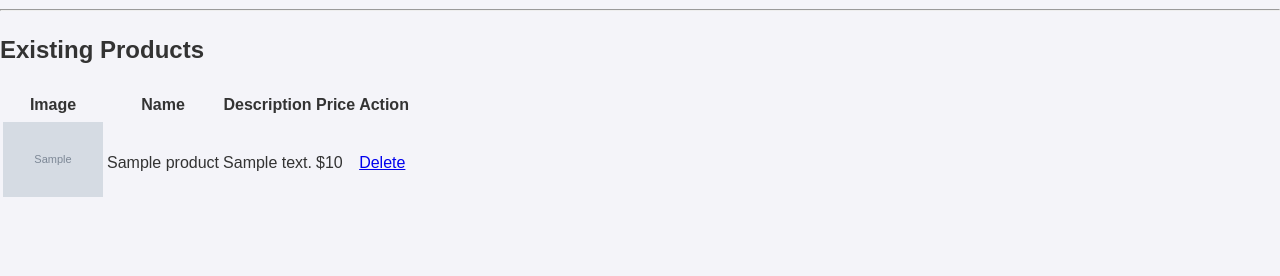
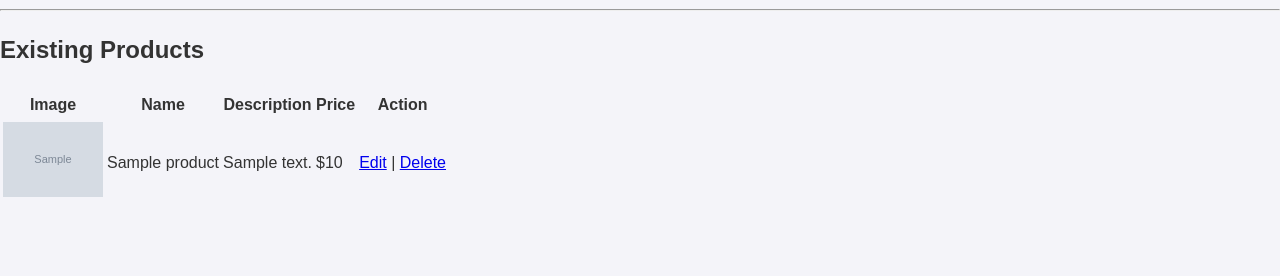
Before and after one commit to bit-8/rotibakarpakngah, a PHP site: page /admin_prod.php in a window 1280 px wide. Shown: the part 469-745 px from the top of the page. Run offline with PHP 8.4, Linux system fonts and the light colour scheme; the visitor is signed in with stand-in values (Sample User, id 1); tables that the repository leaves empty or names only in its code hold one stand-in row (values such as "Sample post"); grey boxes marked "Sample" are stand-in pictures.

Commit message:
RPBN : added minimal dasboard product function 7

```diff
--- a/admin_prod.php
+++ b/admin_prod.php
@@ -2,20 +2,54 @@
 session_start();
 include 'db_connect.php';
 
-// Redirect if not logged in as admin
-// if (!isset($_SESSION['isAdmin']) || !$_SESSION['isAdmin']) {
-//     header("Location: login.php");
-//     exit();
-// }
+// Admin access check
+if (!isset($_SESSION['user_id']) || $_SESSION['role'] !== 'admin') {
+    header("Location: login.php");
+    exit();
+}
 
 $message = '';
+$edit_product = null;
+$is_edit_mode = false;
+
+// Handle Edit Request (to populate the form)
+if (isset($_GET['edit'])) {
+    $id_to_edit = (int)$_GET['edit'];
+    $stmt = $conn->prepare("SELECT * FROM products WHERE id = ?");
+    $stmt->bind_param("i", $id_to_edit);
+    $stmt->execute();
+    $result = $stmt->get_result();
+    if ($result->num_rows > 0) {
+        $edit_product = $result->fetch_assoc();
+        $is_edit_mode = true;
+    }
+    $stmt->close();
+}
+
+// Handle Update Product
+if ($_SERVER["REQUEST_METHOD"] == "POST" && isset($_POST['update_product'])) {
+    $id = (int)$_POST['product_id'];
+    $name = $_POST['name'];
+    $description = $_POST['description'];
+    $price = $_POST['price'];
+    // Image is not updated in this form to keep it simple
+
+    $stmt = $conn->prepare("UPDATE products SET name = ?, description = ?, price = ? WHERE id = ?");
+    $stmt->bind_param("ssdi", $name, $description, $price, $id);
+    if ($stmt->execute()) {
+        $message = "Product updated successfully.";
+    } else {
+        $message = "Error updating product: " . $stmt->error;
+    }
+    $stmt->close();
+}
 
 // Handle Add Product
 if ($_SERVER["REQUEST_METHOD"] == "POST" && isset($_POST['add_product'])) {
     $name = $_POST['name'];
     $description = $_POST['description'];
     $price = $_POST['price'];
-    $image = $_POST['image']; // Image is now from the select dropdown
+    $image = $_POST['image'];
 
     if (!empty($name) && !empty($description) && !empty($price) && !empty($image)) {
         $stmt = $conn->prepare("INSERT INTO products (name, description, price, image) VALUES (?, ?, ?, ?)");
@@ -33,21 +67,7 @@ if ($_SERVER["REQUEST_METHOD"] == "POST" && isset($_POST['add_product'])) {
 
 // Handle Delete Product
 if (isset($_GET['delete'])) {
-    $id = $_GET['delete'];
-
-    // We don't delete the image file from img/ anymore since they are reused
-    // // First, get the image name to delete the file
-    // $stmt = $conn->prepare("SELECT image FROM products WHERE id = ?");
-    // $stmt->bind_param("i", $id);
-    // $stmt->execute();
-    // $stmt->bind_result($image_to_delete);
-    // $stmt->fetch();
-    // $stmt->close();
-
-    // if ($image_to_delete && file_exists('img/' . $image_to_delete)) {
-    //     unlink('img/' . $image_to_delete);
-    // }
-
+    $id = (int)$_GET['delete'];
     $stmt = $conn->prepare("DELETE FROM products WHERE id = ?");
     $stmt->bind_param("i", $id);
     if ($stmt->execute()) {
@@ -58,15 +78,11 @@ if (isset($_GET['delete'])) {
     $stmt->close();
 }
 
-// Fetch all products
+// Fetch all products and images
 $products = $conn->query("SELECT * FROM products ORDER BY created_at DESC");
-
-// Fetch all images from the img directory
 $image_dir = 'img/';
 $images = array_diff(scandir($image_dir), array('..', '.'));
-
 ?>
-
 <!DOCTYPE html>
 <html lang="en">
 <head>
@@ -86,24 +102,33 @@ $images = array_diff(scandir($image_dir), array('..', '.'));
     </header>
 
     <main class="admin-container">
-        <h2>Add New Product</h2>
+        <h2><?php echo $is_edit_mode ? 'Edit Product' : 'Add New Product'; ?></h2>
         <?php if ($message): ?>
-            <p class="message"><?php echo $message; ?></p>
+            <div class="alert alert-info"><?php echo $message; ?></div>
         <?php endif; ?>
+
         <form action="admin_prod.php" method="post">
-            <input type="hidden" name="add_product" value="1">
+            <?php if ($is_edit_mode): ?>
+                <input type="hidden" name="update_product" value="1">
+                <input type="hidden" name="product_id" value="<?php echo $edit_product['id']; ?>">
+            <?php else: ?>
+                <input type="hidden" name="add_product" value="1">
+            <?php endif; ?>
+
             <div class="form-group">
                 <label for="name">Product Name:</label>
-                <input type="text" id="name" name="name" required>
+                <input type="text" id="name" name="name" value="<?php echo $is_edit_mode ? htmlspecialchars($edit_product['name']) : ''; ?>" required>
             </div>
             <div class="form-group">
                 <label for="description">Description:</label>
-                <textarea id="description" name="description" rows="4" required></textarea>
+                <textarea id="description" name="description" rows="4" required><?php echo $is_edit_mode ? htmlspecialchars($edit_product['description']) : ''; ?></textarea>
             </div>
             <div class="form-group">
                 <label for="price">Price:</label>
-                <input type="number" id="price" name="price" step="0.01" required>
+                <input type="number" id="price" name="price" step="0.01" value="<?php echo $is_edit_mode ? htmlspecialchars($edit_product['price']) : ''; ?>" required>
             </div>
+
+            <?php if (!$is_edit_mode): ?>
             <div class="form-group">
                 <label for="image">Product Image:</label>
                 <select id="image" name="image" required>
@@ -113,7 +138,12 @@ $images = array_diff(scandir($image_dir), array('..', '.'));
                     <?php endforeach; ?>
                 </select>
             </div>
-            <button type="submit">Add Product</button>
+            <?php endif; ?>
+
+            <button type="submit"><?php echo $is_edit_mode ? 'Update Product' : 'Add Product'; ?></button>
+            <?php if ($is_edit_mode): ?>
+                <a href="admin_prod.php" class="button-link">Cancel Edit</a>
+            <?php endif; ?>
         </form>
 
         <hr>
@@ -138,8 +168,8 @@ $images = array_diff(scandir($image_dir), array('..', '.'));
                             <td><?php echo htmlspecialchars($row['description']); ?></td>
                             <td>$<?php echo htmlspecialchars($row['price']); ?></td>
                             <td>
+                                <a href="admin_prod.php?edit=<?php echo $row['id']; ?>">Edit</a> |
                                 <a href="admin_prod.php?delete=<?php echo $row['id']; ?>" onclick="return confirm('Are you sure you want to delete this product?');">Delete</a>
-                                <!-- Add Edit link here later -->
                             </td>
                         </tr>
                     <?php endwhile; ?>
@@ -151,6 +181,5 @@ $images = array_diff(scandir($image_dir), array('..', '.'));
             </tbody>
         </table>
     </main>
-
 </body>
 </html>
```
